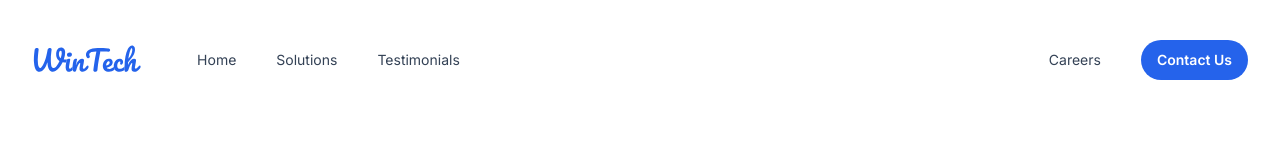
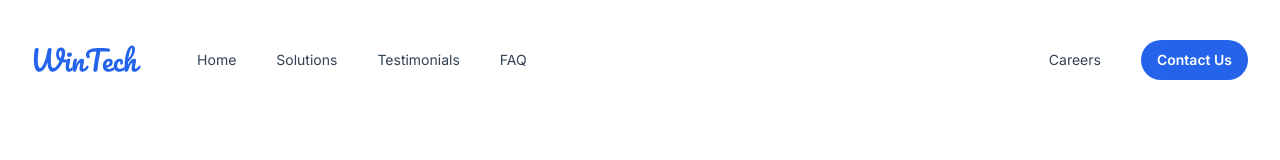
Before and after one commit to wtechdigital/wtech-co, a Next.js app: page / in a window 1280 px wide. Shown: the top 160 px of the page. Built offline with nearby package versions, Linux system fonts and the light colour scheme.

Commit message:
Updated FAQ links

```diff
--- a/src/components/Faqs.jsx
+++ b/src/components/Faqs.jsx
@@ -68,7 +68,7 @@ export function Faqs() {
         height={946}
         unoptimized
       />
-      <Container className="relative">
+      <Container className="relative" id="faq">
         <div className="mx-auto max-w-2xl lg:mx-0">
           <h2
             id="faq-title"
--- a/src/components/Footer.jsx
+++ b/src/components/Footer.jsx
@@ -9,6 +9,7 @@ const navigation = {
     { name: 'Services', href: '#solutions' },
     { name: 'Expertise', href: '#expertise' },
     { name: 'Testimonials', href: '#testimonials' },
+    { name: 'FAQ', href: '#faq' },
   ],
   company: [
     { name: 'Careers', href: '#' },
--- a/src/components/Header.jsx
+++ b/src/components/Header.jsx
@@ -104,6 +104,7 @@ export function Header() {
               <NavLink href="#home">Home</NavLink>
               <NavLink href="#solutions">Solutions</NavLink>
               <NavLink href="#testimonials">Testimonials</NavLink>
+              <NavLink href="#faq">FAQ</NavLink>
             </div>
           </div>
           <div className="flex items-center gap-x-5 md:gap-x-8">
```
